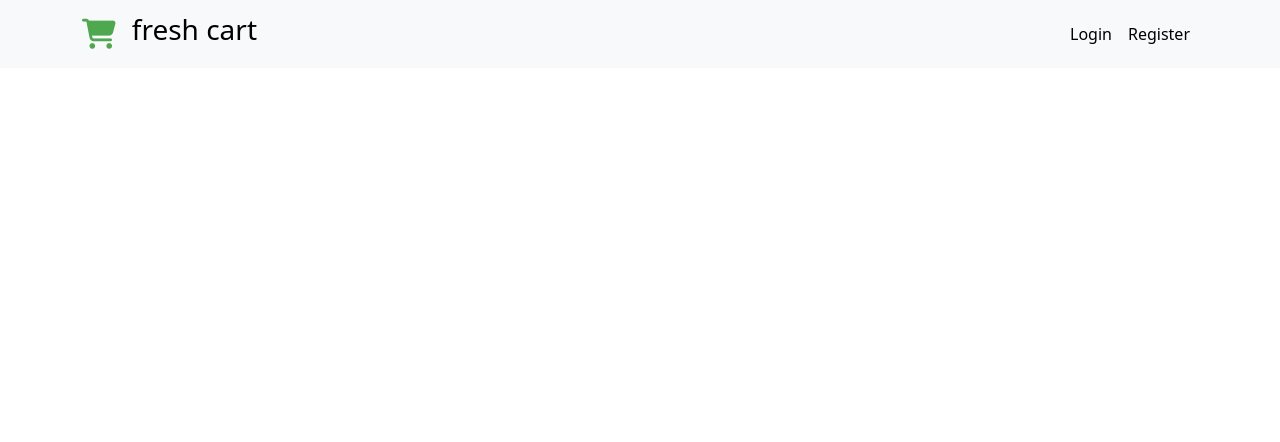
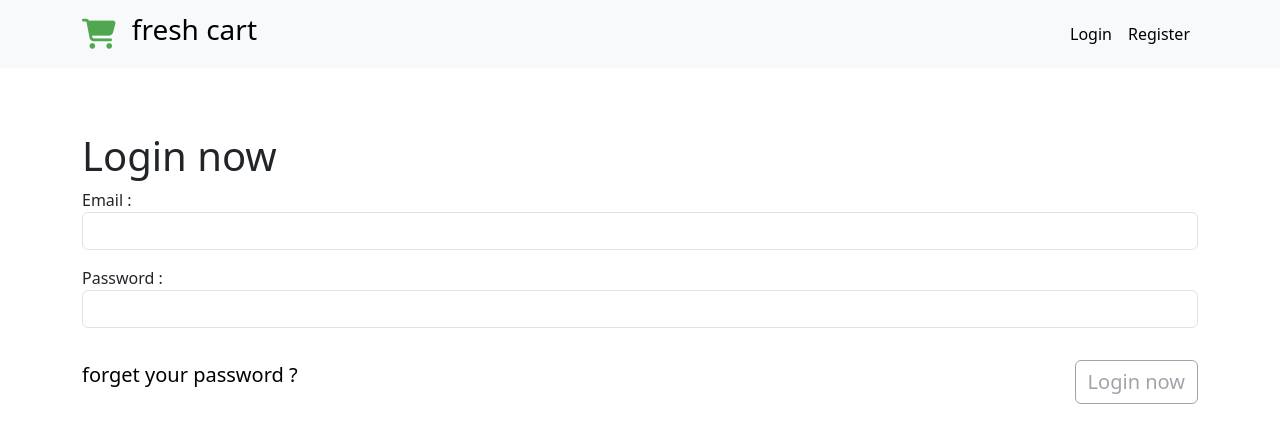
Before and after one commit to samagomaa/E-commerce, a React (Create React App) app: page / in a window 1280 px wide. Shown: the top 442 px of the page. Built offline with nearby package versions, Linux system fonts and the light colour scheme; no server answers.

Commit message:
second commit

```diff
--- a/src/App.js
+++ b/src/App.js
@@ -28,37 +28,79 @@ import ResetPassword from './Components/ResetPassword/ResetPassword';
 
 
 
-let routers = createBrowserRouter([
-  {path:"/" , element:<Layout/> , children: [
-    {index: true , element: <ProtectedRoute> <Home/> </ProtectedRoute> },
-    {path:'Brands' , element:<ProtectedRoute> <Brands/> </ProtectedRoute> },
-    {path:'Cart' , element:<ProtectedRoute> <Cart/> </ProtectedRoute> },
-    {path:'Products' , element:<ProtectedRoute> <Products/> </ProtectedRoute>},
-    {path:'productDetails/:id' , element:<ProtectedRoute> <ProductDetails/> </ProtectedRoute>},
-    {path:'Categories' , element:<ProtectedRoute> <Categories/> </ProtectedRoute> },
-    {path:'WishList' , element:<ProtectedRoute> <WishList/> </ProtectedRoute> },
-    {path:'Checkout' , element:<ProtectedRoute> <Checkout/> </ProtectedRoute> },
-    {path:'allorders' , element:<ProtectedRoute> <Orders/> </ProtectedRoute> },
-    {path:'register' , element:<Register/>},
-    {path:'Forgetpassword' , element:<Forgetpassword/>},
-    {path:'ResetPassword' , element:<ResetPassword/>},
-    {path:'login' , element:<Login/>},
-    {path:'*' , element:<Notfound/>},
-  ]}
-])
+// let routers = createBrowserRouter([
+//   {path:"/" , element:<Layout/> , children: [
+//     {index: true , element: <ProtectedRoute> <Home/> </ProtectedRoute> },
+//     {path:'Brands' , element:<ProtectedRoute> <Brands/> </ProtectedRoute> },
+//     {path:'Cart' , element:<ProtectedRoute> <Cart/> </ProtectedRoute> },
+//     {path:'Products' , element:<ProtectedRoute> <Products/> </ProtectedRoute>},
+//     {path:'productDetails/:id' , element:<ProtectedRoute> <ProductDetails/> </ProtectedRoute>},
+//     {path:'Categories' , element:<ProtectedRoute> <Categories/> </ProtectedRoute> },
+//     {path:'WishList' , element:<ProtectedRoute> <WishList/> </ProtectedRoute> },
+//     {path:'Checkout' , element:<ProtectedRoute> <Checkout/> </ProtectedRoute> },
+//     {path:'allorders' , element:<ProtectedRoute> <Orders/> </ProtectedRoute> },
+//     {path:'register' , element:<Register/>},
+//     {path:'Forgetpassword' , element:<Forgetpassword/>},
+//     {path:'ResetPassword' , element:<ResetPassword/>},
+//     {path:'login' , element:<Login/>},
+//     {path:'*' , element:<Notfound/>},
+//   ]}
+// ])
 export default function App() {
   let {setUserToken} = useContext(UserContext)
   useEffect(()=>{
     if(localStorage.getItem("userToken") !== null){
       setUserToken(localStorage.getItem("userToken"))
     }
-  } , [setUserToken])
+  } , [])
+
+  // Define index routes
+  const indexRoutes = [
+    { path: '', element: <Layout /> },
+  ];
+
+  // Define authenticated routes
+  const authenticatedRoutes = [
+        { index: true, element: <ProtectedRoute><Home /></ProtectedRoute> },
+        { path: 'Brands', element: <ProtectedRoute><Brands /></ProtectedRoute> },
+        { path: 'Cart', element: <ProtectedRoute><Cart /></ProtectedRoute> },
+        { path: 'Products', element: <ProtectedRoute><Products /></ProtectedRoute> },
+        { path: 'productDetails/:id', element: <ProtectedRoute><ProductDetails /></ProtectedRoute> },
+        { path: 'Categories', element: <ProtectedRoute><Categories /></ProtectedRoute> },
+        { path: 'WishList', element: <ProtectedRoute><WishList /></ProtectedRoute> },
+        { path: 'Checkout', element: <ProtectedRoute><Checkout /></ProtectedRoute> },
+        { path: 'allorders', element: <ProtectedRoute><Orders /></ProtectedRoute> },
+        { path: '*', element: <Notfound /> },
+
+  ];
+
+  // Define authentication routes
+  const authenticationRoutes = [
+    { index: true, element: <Login/> },
+    { path: 'register', element: <Register /> },
+    { path: 'Forgetpassword', element: <Forgetpassword /> },
+    { path: 'ResetPassword', element: <ResetPassword /> },
+    { path: '*', element: <Notfound /> },
+  ];
+
+  // Choose the appropriate routes based on authentication
+  const selectedRoutes = localStorage.getItem('userToken') !== null ? authenticatedRoutes : authenticationRoutes;
+
+  // Create the router
+  const mainRouter = createBrowserRouter([
+    ...indexRoutes,
+    {
+      path: '',
+      element: <Layout />,
+      children: selectedRoutes
+    }
+  ]);
 
   return <PasswordContextProvider>
   <CartContextProvider>
     <OrderContextProvider>
     <WishlistProvider>
-    <RouterProvider router={routers}></RouterProvider>
+    <RouterProvider router={mainRouter}></RouterProvider>
     <Toaster/>
   </WishlistProvider>
   </OrderContextProvider>
--- a/src/Components/Cart/Cart.jsx
+++ b/src/Components/Cart/Cart.jsx
@@ -26,14 +26,13 @@ export default function Cart() {
     }
   }
 
-  // eslint-disable-next-line react-hooks/exhaustive-deps
   async function getCart() {
     let {data} = await getLoggedUserCart()
     setCartDetails(data)
     console.log(data);
   }
 
-  useEffect(()=> {getCart()} , [getCart])
+  useEffect(()=> {getCart()} , [])
 
   return <>
   <Helmet>
--- a/src/Components/Layout/Layout.jsx
+++ b/src/Components/Layout/Layout.jsx
@@ -8,7 +8,7 @@ export default function Layout() {
   return <>
   <Navbar/>
   <div className="container overflow-hidden">
-  <Outlet></Outlet>
+  <Outlet/>
   </div>
   <Footer/>
   </>
--- a/src/Components/Navbar/Navbar.jsx
+++ b/src/Components/Navbar/Navbar.jsx
@@ -68,7 +68,7 @@ export default function Navbar() {
         </li>
           </> : <>
           <li className="nav-item">
-          <Link className="nav-link" to="/login">Login</Link>
+          <Link className="nav-link" to="/">Login</Link>
         </li>
       <li className="nav-item">
           <Link className="nav-link" to="/register" >Register</Link>
--- a/src/Components/Register/Register.jsx
+++ b/src/Components/Register/Register.jsx
@@ -34,7 +34,7 @@ export default function Register() {
     )
     if(data.message === 'success'){
       setisloading(false);
-      navigate("/login");
+      navigate("/");
     }
   }
 
--- a/src/Components/WishList/WishList.jsx
+++ b/src/Components/WishList/WishList.jsx
@@ -52,7 +52,7 @@ export default function WishList() {
     setListDetails(data);
   }
   console.log( "user get wish list",ListDetails?.data);
-  // eslint-disable-next-line react-hooks/exhaustive-deps
+
   useEffect(()=> getList() , [])
 
 
```
Also changed, not shown: src/Components/Home/Home.jsx (+16 -17 lines), 1 other file (tests, documents, lock files or other folders).
